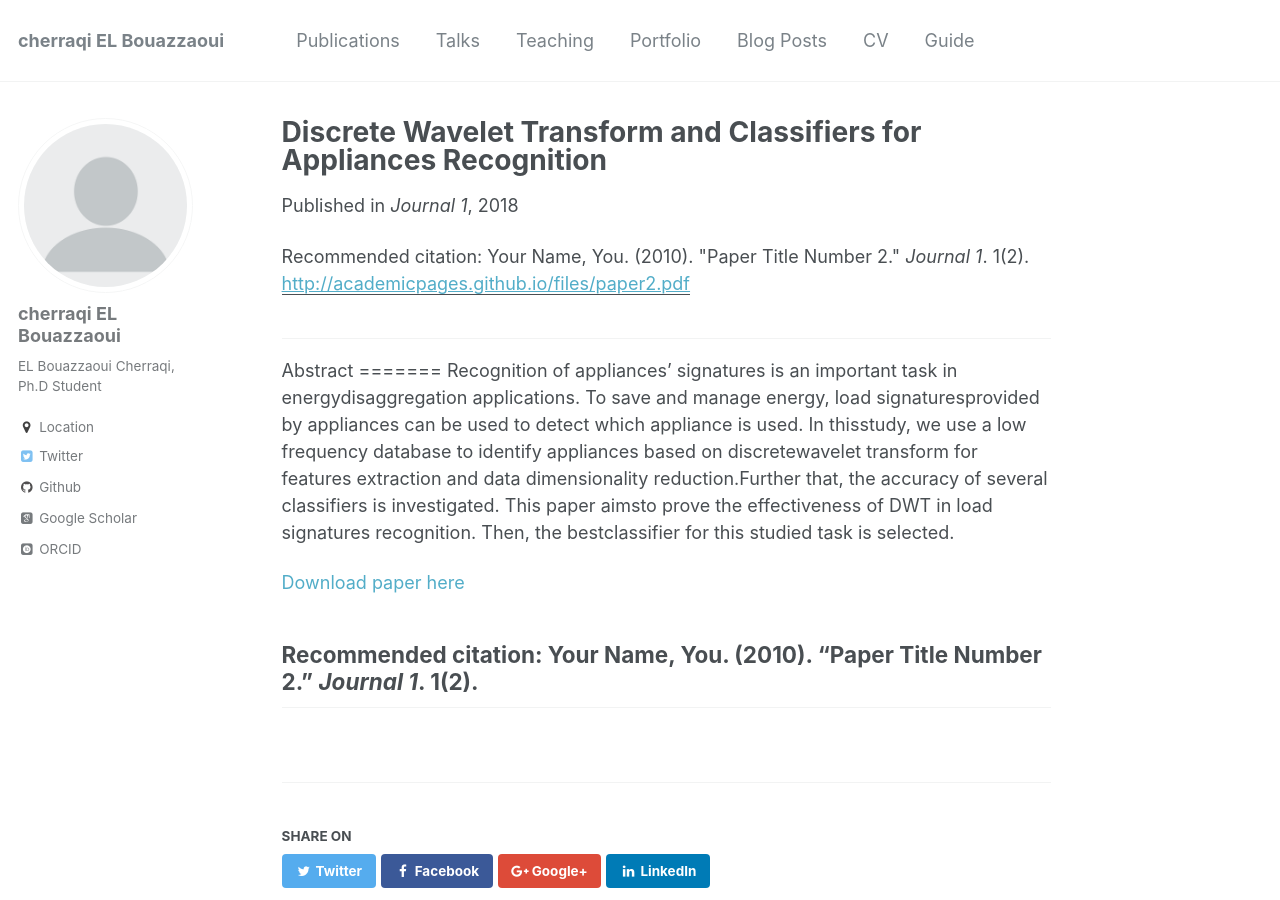
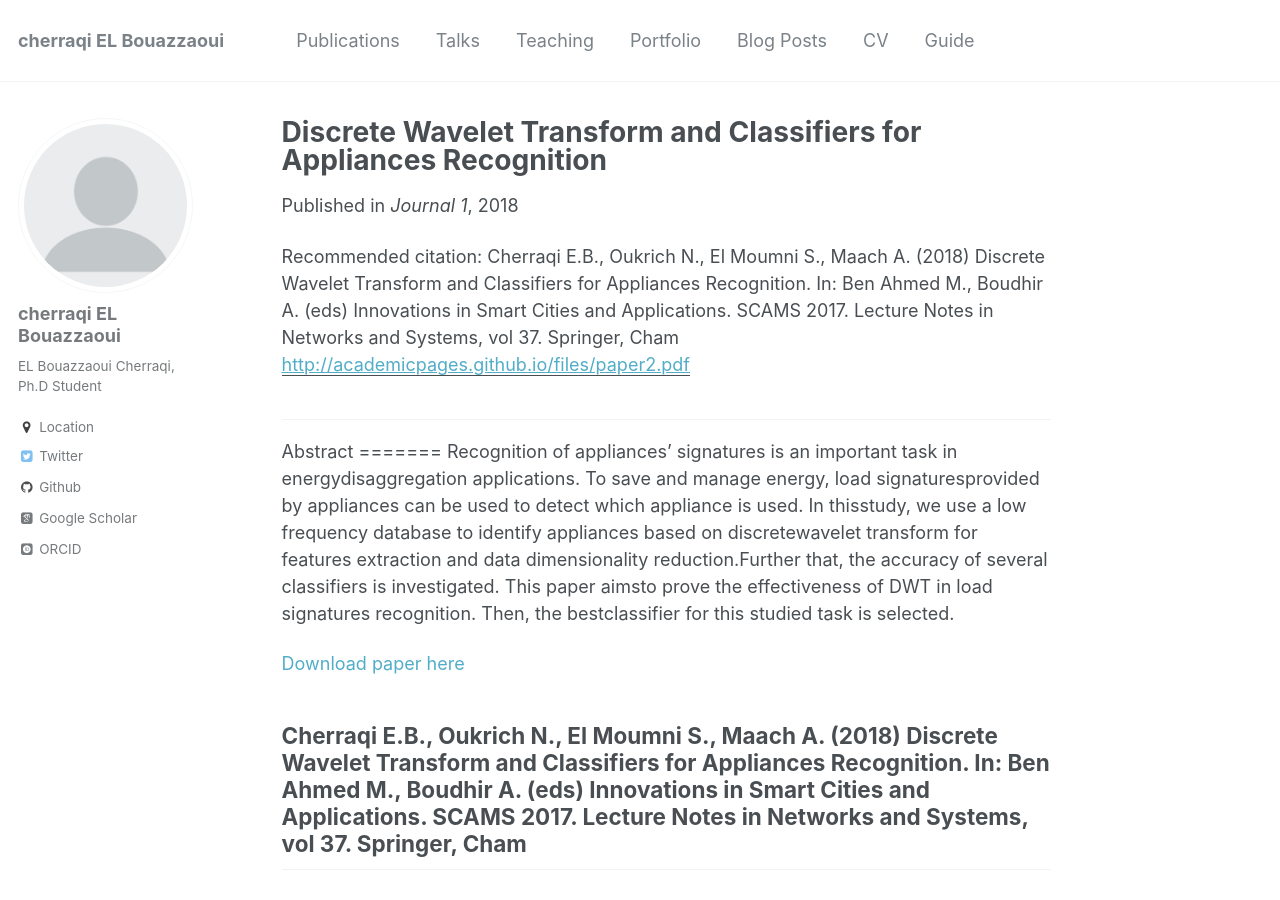
Before and after one commit to Cherrraqi/aca, a Jekyll site: the page built from _publications/Discrete Wavelet Transform and Classifiers for Appliances Recognition.md, in a window 1280 px wide and 900 px high. Built offline with Jekyll 4.4.1, drawn with Linux system fonts in a browser that asks for light colours; some web fonts are replaced.

Commit message:
Update Discrete Wavelet Transform and Classifiers for Appliances Recognition.md

```diff
--- a/_publications/Discrete Wavelet Transform and Classifiers for Appliances Recognition.md
+++ b/_publications/Discrete Wavelet Transform and Classifiers for Appliances Recognition.md
@@ -6,7 +6,7 @@ excerpt: 'This paper is about the number 2. The number 3 is left for future work
 date: 2018-01-01
 venue: 'Journal 1'
 paperurl: 'http://academicpages.github.io/files/paper2.pdf'
-citation: 'Your Name, You. (2010). &quot;Paper Title Number 2.&quot; <i>Journal 1</i>. 1(2).'
+citation: 'Cherraqi E.B., Oukrich N., El Moumni S., Maach A. (2018) Discrete Wavelet Transform and Classifiers for Appliances Recognition. In: Ben Ahmed M., Boudhir A. (eds) Innovations in Smart Cities and Applications. SCAMS 2017. Lecture Notes in Networks and Systems, vol 37. Springer, Cham'
 ---
 -------------
 Abstract
@@ -15,5 +15,5 @@ Recognition of appliances’ signatures is an important task in energydisaggrega
 
 [Download paper here](http://academicpages.github.io/files/paper2.pdf)
 
-Recommended citation: Your Name, You. (2010). "Paper Title Number 2." <i>Journal 1</i>. 1(2).
+Cherraqi E.B., Oukrich N., El Moumni S., Maach A. (2018) Discrete Wavelet Transform and Classifiers for Appliances Recognition. In: Ben Ahmed M., Boudhir A. (eds) Innovations in Smart Cities and Applications. SCAMS 2017. Lecture Notes in Networks and Systems, vol 37. Springer, Cham
 -------------
```
